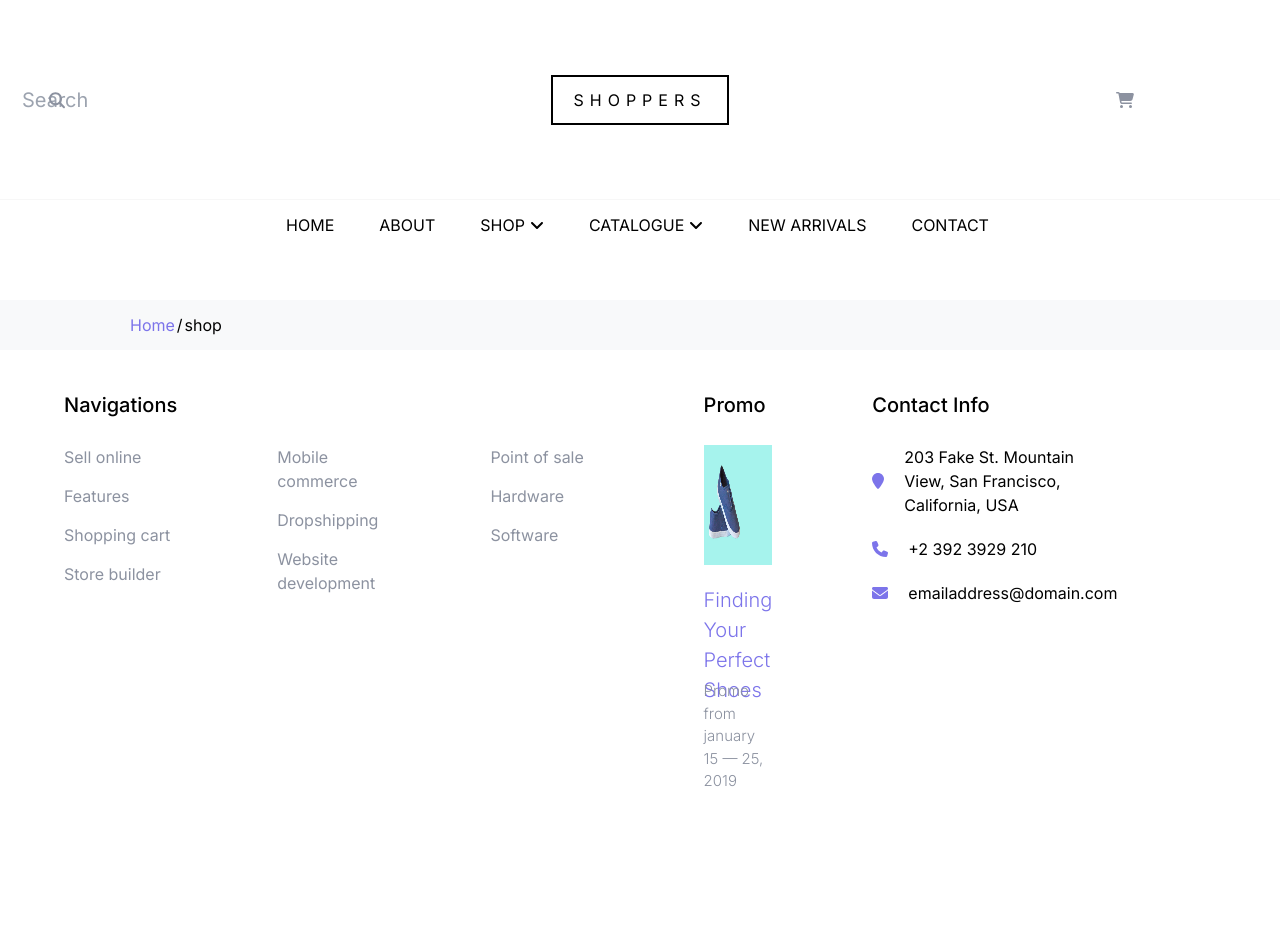
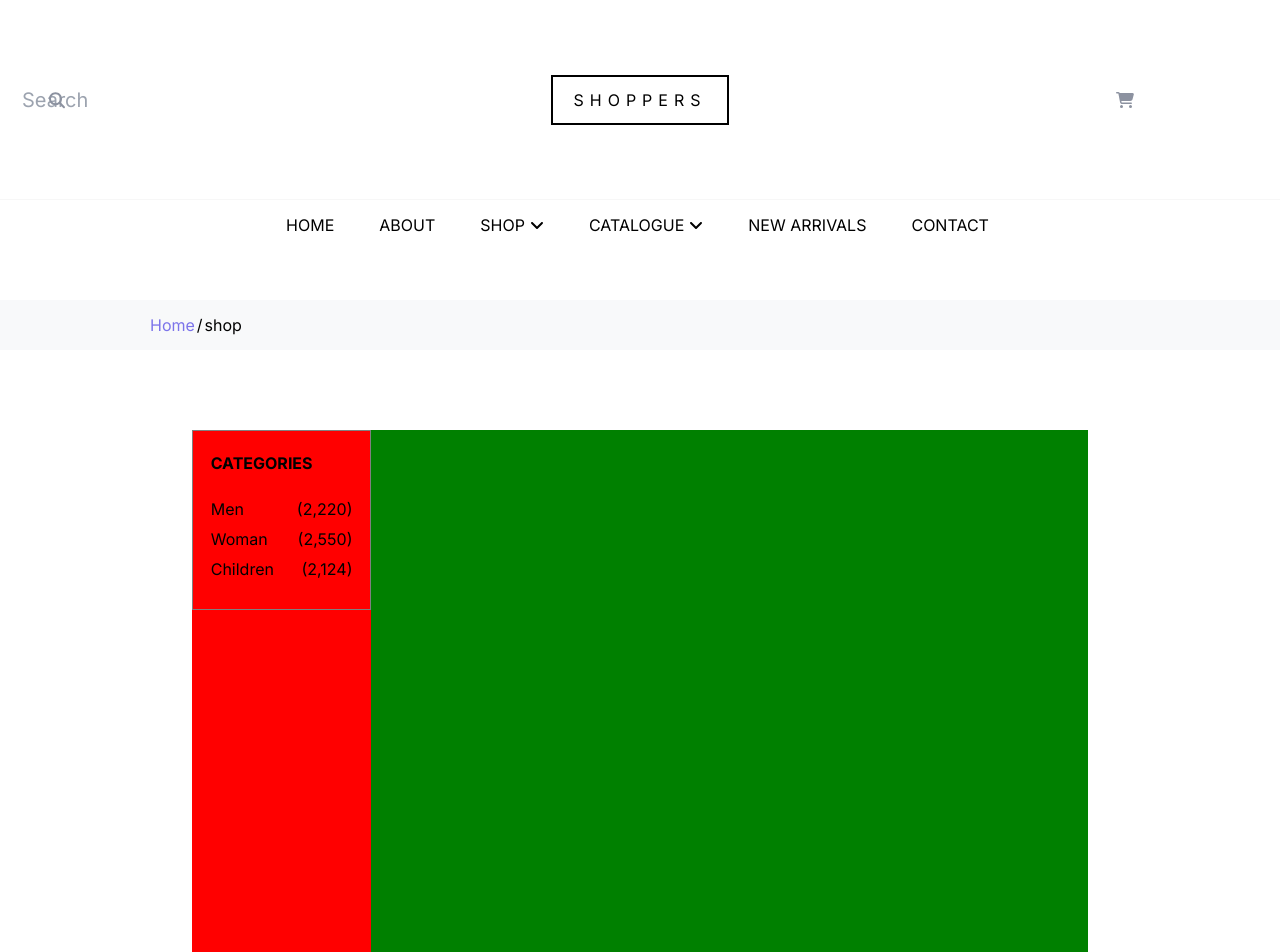
Before and after one commit to MichalStaszkiewicz/e-commerce, a Next.js app: page /shop in a window 1280 px wide. Shown: the top 952 px of the page. Before the commit the page ends 800 px from the top, so only its background shows below. Built offline with nearby package versions, Linux system fonts and the light colour scheme.

Commit message:
shop-content

```diff
--- /dev/null
+++ b/components/shop_content.tsx
@@ -0,0 +1,29 @@
+
+
+export default function ShopContent() {
+
+
+
+
+
+    return <div className="shop_content">
+
+        <div className="container">
+            <div className="left_column">
+
+                <div className="categories">
+                    <p className="categories_header">CATEGORIES</p>
+                    <ul className="list">
+                        <li className="list_element"> <div>Men</div> <p>(2,220)</p></li>
+                        <li className="list_element"> <div>Woman</div> <p>(2,550)</p></li>
+                        <li className="list_element"> <div>Children</div><p>(2,124)</p>
+                        </li>
+                    </ul>
+
+                </div>
+            </div>
+            <div className="right_column"></div>
+
+        </div>
+    </div>
+}
--- a/components/shop_nav_history.tsx
+++ b/components/shop_nav_history.tsx
@@ -31,7 +31,7 @@ export default function ShopNavHistory() {
 
 
     return (<div className="shop-nav-container">
-        <div className="shop-nav-container" style={{ marginLeft: "130px" }}>
+        <div className="shop-nav-container" style={{ marginLeft: "150px" }}>
 
             {paths.map((item, index) => {
 
--- a/pages/_app.tsx
+++ b/pages/_app.tsx
@@ -11,6 +11,7 @@ import '@/styles/primary_button.css'
 import '@/styles/shopping_benefits.css'
 import '@/styles/home_promotion.css'
 import '@/styles/shop_nav_history_container.css'
+import '@/styles/shop_content.css'
 import type { AppProps } from 'next/app'
 import { library } from '@fortawesome/fontawesome-svg-core';
 import { faMagnifyingGlass } from '@fortawesome/free-solid-svg-icons';
--- a/pages/shop.tsx
+++ b/pages/shop.tsx
@@ -6,6 +6,7 @@ import { HeaderNavButton } from "@/components/header_nav_button";
 import { HeaderNavLabel } from "@/components/header_nav_label";
 import Layout from "@/components/layout";
 import { PrimaryButton } from "@/components/primary_button";
+import ShopContent from "@/components/shop_content";
 import ShopNavHistory from "@/components/shop_nav_history";
 import * as icons from '@fortawesome/free-solid-svg-icons';
 import { FontAwesomeIcon } from "@fortawesome/react-fontawesome";
@@ -13,9 +14,9 @@ import { FontAwesomeIcon } from "@fortawesome/react-fontawesome";
 
 
 export default function Shop() {
-    return <Layout children={
+  return <Layout children={
 
-        <ShopNavHistory />
+        <><ShopNavHistory /><ShopContent /></>
 
 
 
--- /dev/null
+++ b/styles/shop_content.css
@@ -0,0 +1,81 @@
+.shop_content {
+
+    height: 1500px;
+    background-color: white;
+    width: 100%;
+    justify-content: center;
+    display: flex;
+
+}
+.categories_header{
+    font-size: 25;
+    font-weight: bolder;
+    text-align: start;
+
+width: 80%;
+margin-top: 20px;
+}
+
+
+.shop_content .container {
+    margin-top: 80px;
+    height: 100%;
+    width: 70%;
+    background-color: aqua;
+
+}
+
+.shop_content .container .left_column {
+    width: 20%;
+    background-color: red;
+    height: 100%;
+    display: block;
+    flex-direction: column;
+    justify-content: center;
+    float: left;
+
+}
+
+.shop_content .container .right_column {
+    height: 100%;
+    display: block;
+    float: left;
+    width: 80%;
+    background-color: green;
+
+
+}
+.shop_content .container .left_column .categories{
+height: 180px;
+width: 100%;
+border: 1px solid grey;
+flex-direction: column;
+justify-content: center;
+align-items: center;
+
+
+
+display: flex;
+
+}
+.shop_content .container .left_column .categories .list{
+    height: 100%;
+    width: 80%;
+
+    flex-direction: column;
+    display: flex;
+    justify-content: center;
+
+    margin-top: 20px;
+    margin-bottom: 20px;
+
+}
+.shop_content .container .left_column .categories .list_element{
+    height: 30px;
+    width: 100%;
+
+    flex-direction: row;
+    display: flex;
+    justify-content: space-between;
+
+}
```
